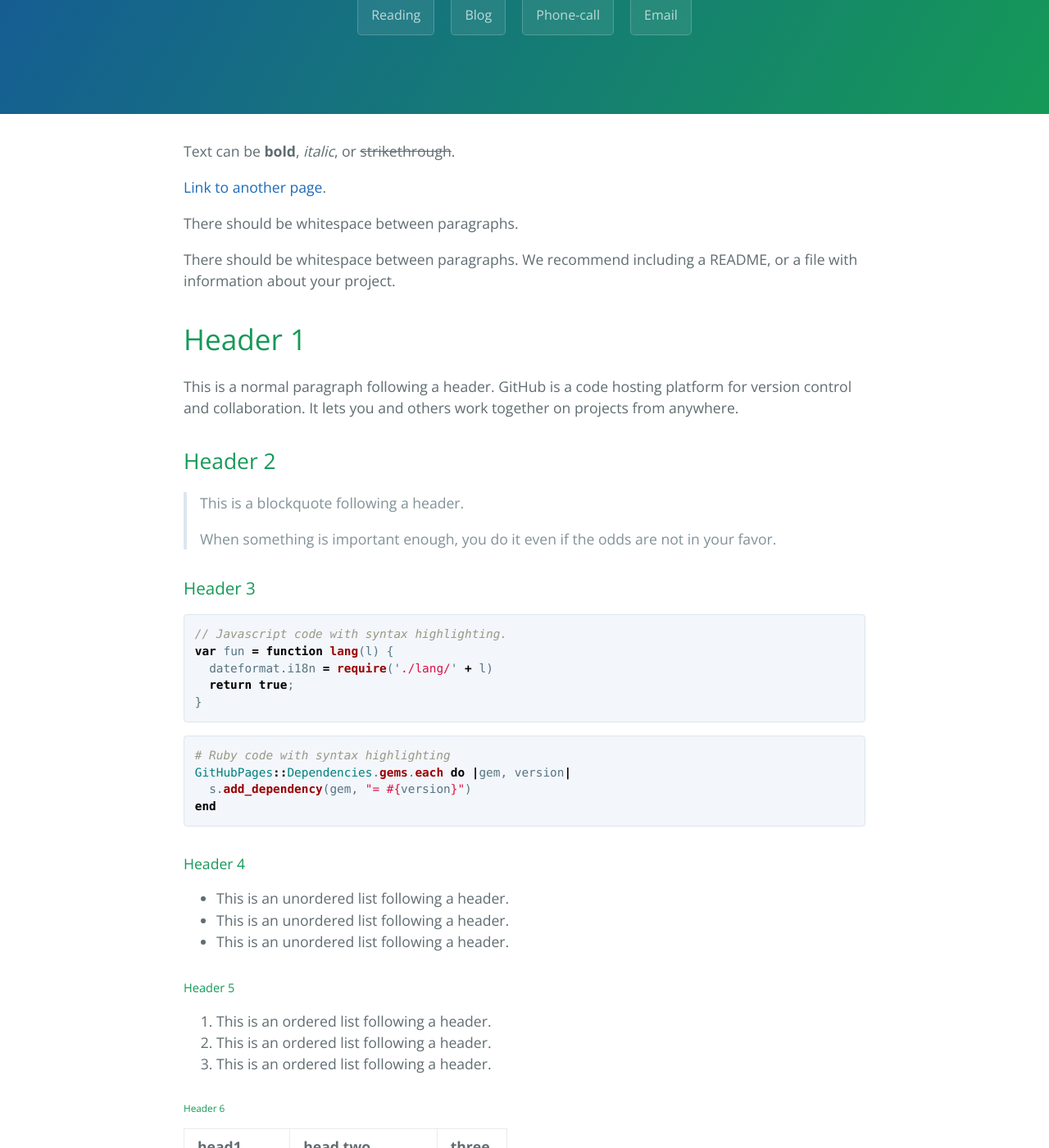
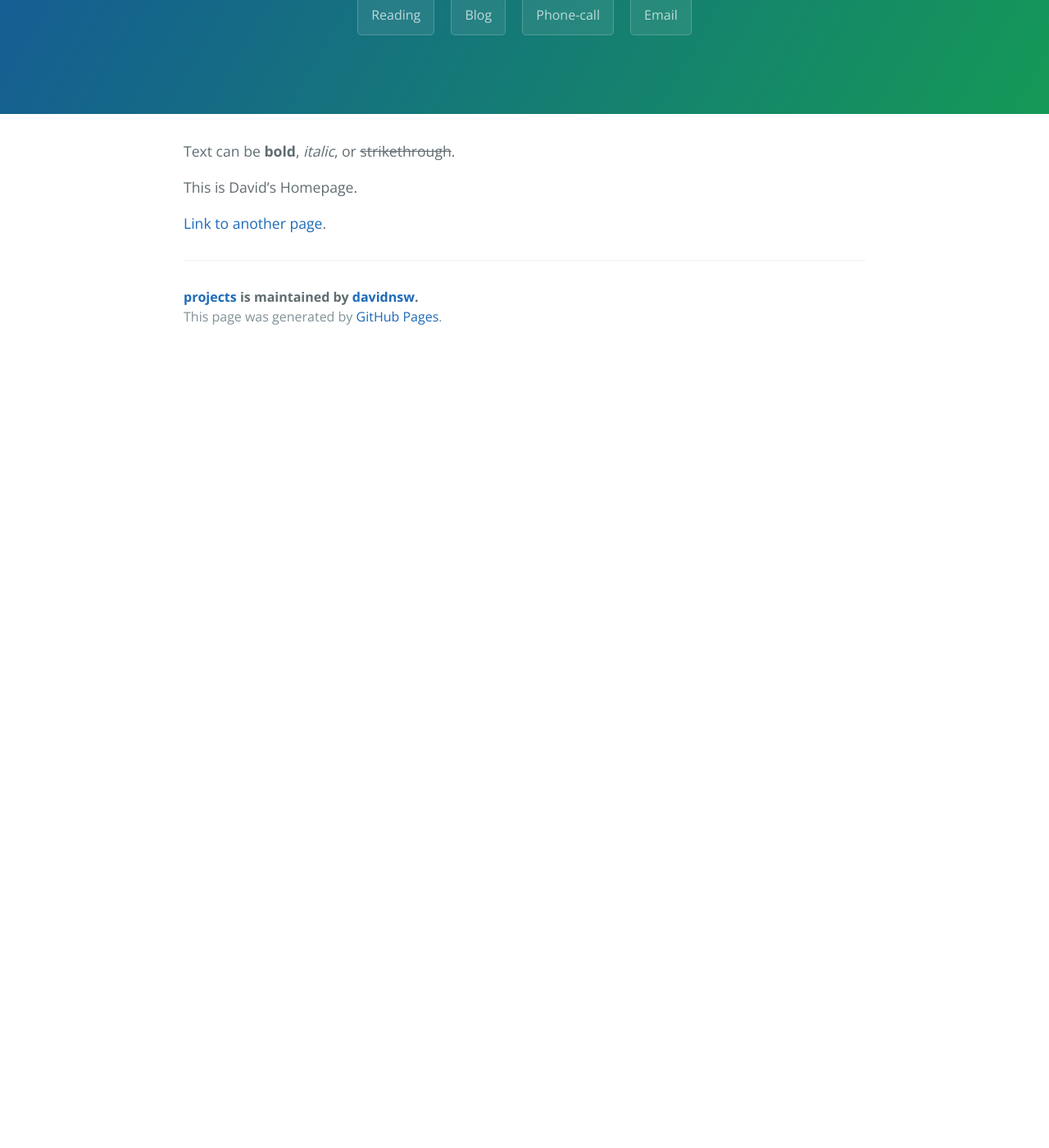
Before and after one commit to davidnsw/projects, a Jekyll site: the page built from index.md, in a window 1280 px wide and 1400 px high, scrolled down 244 px. Shown: the whole window at 82% size. Built offline with Jekyll 4.4.1, drawn with Linux system fonts in a browser that asks for light colours; after the commit the page ends 900 px from its top, so only the background shows below that; some of the changed text lies outside the part shown.

Commit message:
change names

````diff
--- a/_config.yml
+++ b/_config.yml
@@ -1,5 +1,5 @@
-title: Cayman theme
-description: Cayman is a clean, responsive theme for GitHub Pages.
+title: David's Projects
+description: This is a clean, responsive theme for GitHub Pages.
 show_downloads: true
 google_analytics:
 theme: jekyll-theme-cayman
--- a/index.md
+++ b/index.md
@@ -4,120 +4,6 @@
 
 Text can be **bold**, _italic_, or ~~strikethrough~~.
 
+This is David's Homepage.
+
 [Link to another page](./another-page.html).
-
-There should be whitespace between paragraphs.
-
-There should be whitespace between paragraphs. We recommend including a README, or a file with information about your project.
-
-# Header 1
-
-This is a normal paragraph following a header. GitHub is a code hosting platform for version control and collaboration. It lets you and others work together on projects from anywhere.
-
-## Header 2
-
-> This is a blockquote following a header.
->
-> When something is important enough, you do it even if the odds are not in your favor.
-
-### Header 3
-
-```js
-// Javascript code with syntax highlighting.
-var fun = function lang(l) {
-  dateformat.i18n = require('./lang/' + l)
-  return true;
-}
-```
-
-```ruby
-# Ruby code with syntax highlighting
-GitHubPages::Dependencies.gems.each do |gem, version|
-  s.add_dependency(gem, "= #{version}")
-end
-```
-
-#### Header 4
-
-*   This is an unordered list following a header.
-*   This is an unordered list following a header.
-*   This is an unordered list following a header.
-
-##### Header 5
-
-1.  This is an ordered list following a header.
-2.  This is an ordered list following a header.
-3.  This is an ordered list following a header.
-
-###### Header 6
-
-| head1        | head two          | three |
-|:-------------|:------------------|:------|
-| ok           | good swedish fish | nice  |
-| out of stock | good and plenty   | nice  |
-| ok           | good `oreos`      | hmm   |
-| ok           | good `zoute` drop | yumm  |
-
-### There's a horizontal rule below this.
-
-* * *
-
-### Here is an unordered list:
-
-*   Item foo
-*   Item bar
-*   Item baz
-*   Item zip
-
-### And an ordered list:
-
-1.  Item one
-1.  Item two
-1.  Item three
-1.  Item four
-
-### And a nested list:
-
-- level 1 item
-  - level 2 item
-  - level 2 item
-    - level 3 item
-    - level 3 item
-- level 1 item
-  - level 2 item
-  - level 2 item
-  - level 2 item
-- level 1 item
-  - level 2 item
-  - level 2 item
-- level 1 item
-
-### Small image
-
-![Octocat](https://github.githubassets.com/images/icons/emoji/octocat.png)
-
-### Large image
-
-![Branching](https://guides.github.com/activities/hello-world/branching.png)
-
-
-### Definition lists can be used with HTML syntax.
-
-<dl>
-<dt>Name</dt>
-<dd>Godzilla</dd>
-<dt>Born</dt>
-<dd>1952</dd>
-<dt>Birthplace</dt>
-<dd>Japan</dd>
-<dt>Color</dt>
-<dd>Green</dd>
-</dl>
-
-```
-Long, single-line code blocks should not wrap. They should horizontally scroll if they are too long. This line should be long enough to demonstrate this.
-```
-
-```
-The final element.
-```
````
